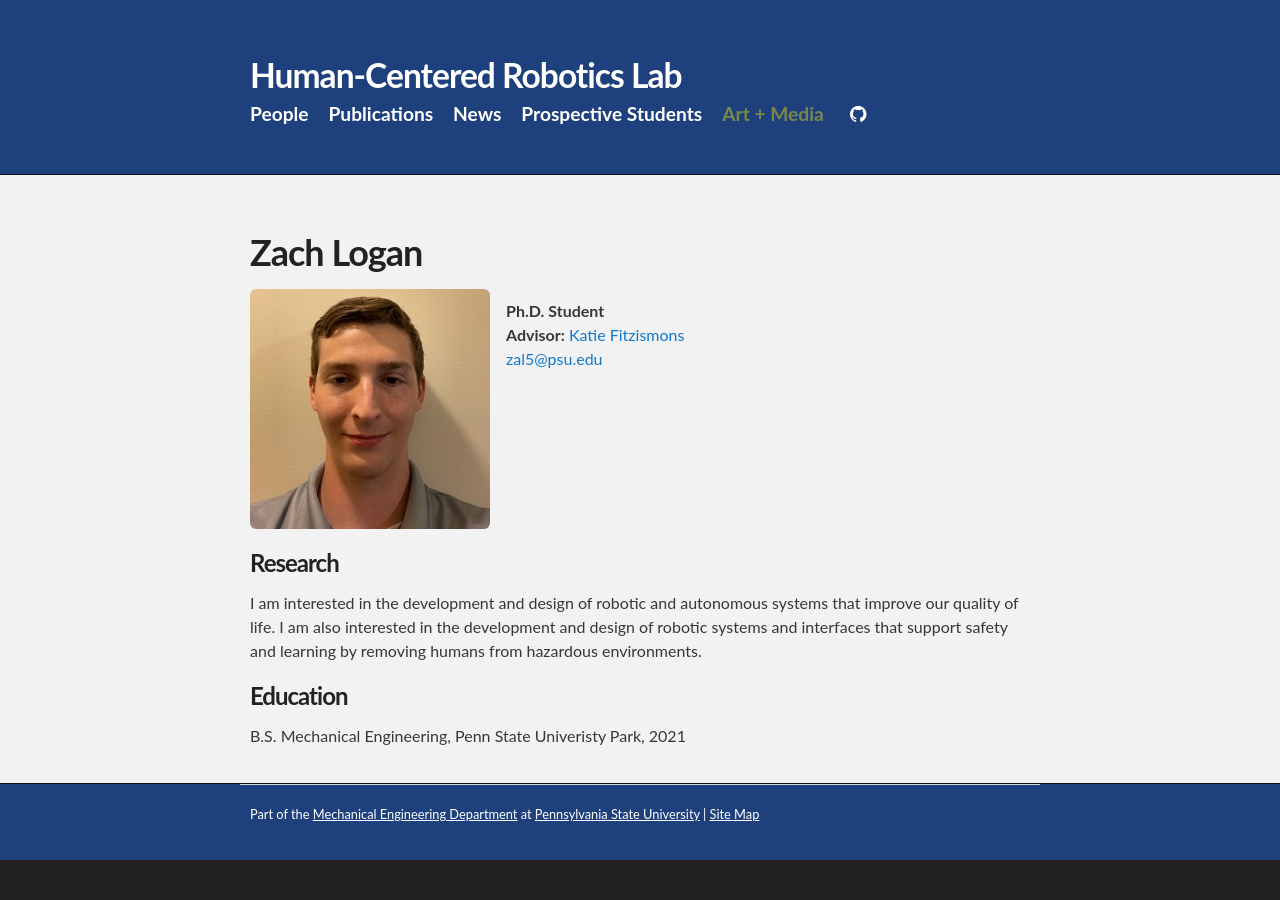
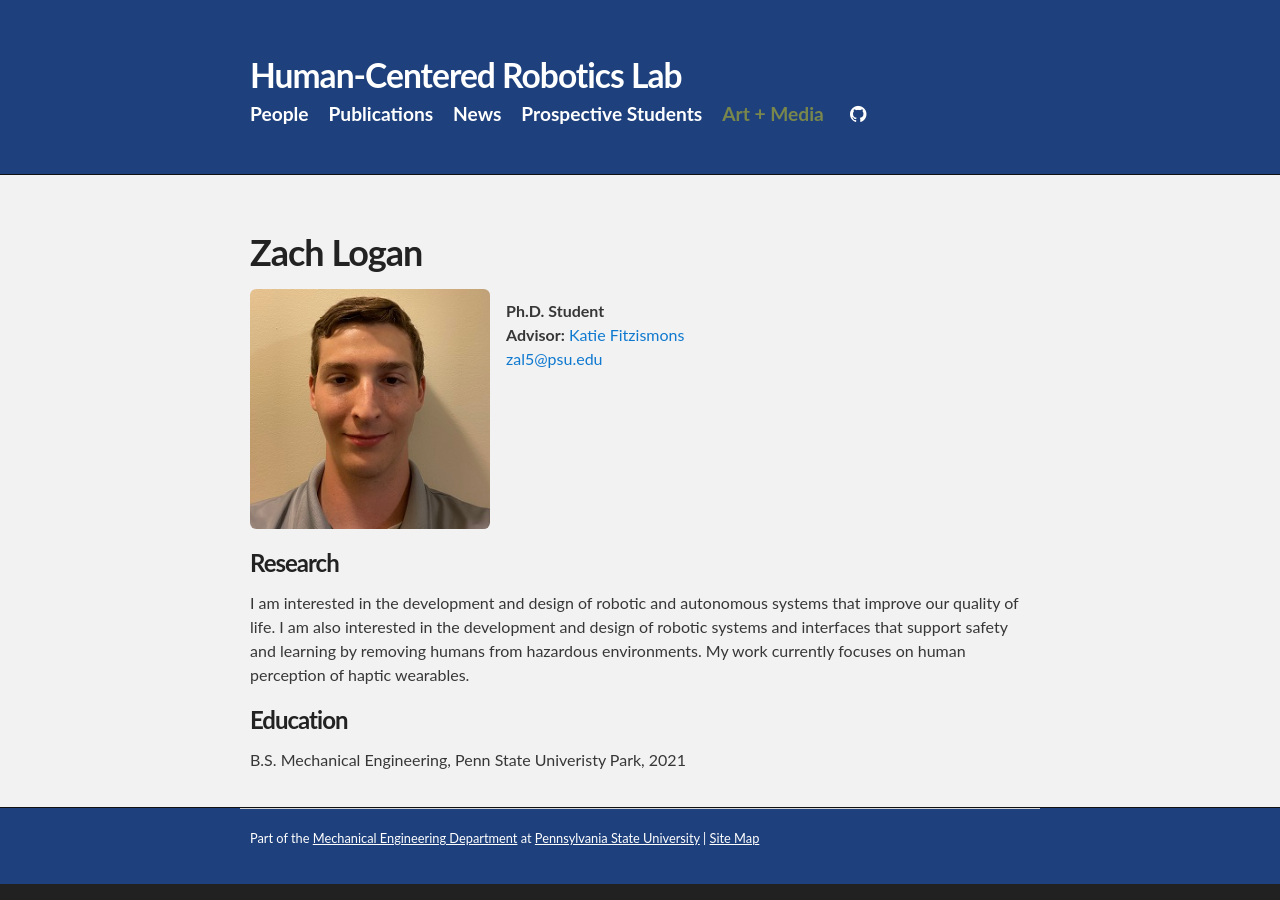
Before and after one commit to psu-hcr/psu-hcr.github.io, a Jekyll site: the page built from people/zachlogan.html, in a window 1280 px wide. Built offline with Jekyll 4.4.1, drawn with Linux system fonts in a browser that asks for light colours.

Commit message:
zach update example

```diff
--- a/people/zachlogan.html
+++ b/people/zachlogan.html
@@ -22,7 +22,7 @@ title: Zach Logan
 
   <h3>Research</h3>
   <p>I am interested in the development and design of robotic and autonomous systems that improve our quality of life.
-  I am also interested in the development and design of robotic systems and interfaces that support safety and learning by removing humans from hazardous environments.   </p>
+  I am also interested in the development and design of robotic systems and interfaces that support safety and learning by removing humans from hazardous environments. My work currently focuses on human perception of haptic wearables.   </p>
 <!--
   <h3>Projects</h3>
   <p><a href="/projects/RobotAssistedRehabilitation">Robot-Assisted Rehabilitation</a>
--- a/publications.html
+++ b/publications.html
@@ -11,7 +11,7 @@ title: Publications
     <h2>2021</h2>
     <p><b>Ergodic imitation: Learning from what to do and what not to do</b>
           <br>A. Kalinowska, A. Prabhakar, K. Fitzsimons, and T. D. Murphey
-          <br><i>IEEE Int. Conf. on Robotics and Automation (ICRA)</i>, 2021. <a href="/pdfs/2021ICRAKaPrFiMu.pdf">PDF</a></p>
+          <br><i>IEEE Int. Conf. on Robotics and Automation (ICRA)</i>, pp. 3648–3654, 2021. <a href="/pdfs/2021ICRAKaPrFiMu.pdf">PDF</a></p>
 
 	<h2>2020</h2>
     <p><b>Task-based hybrid shared control for training through forceful interaction</b>
```
Also changed, not shown: images/kzf5356_2MB.jpg (added), 1 other file.
